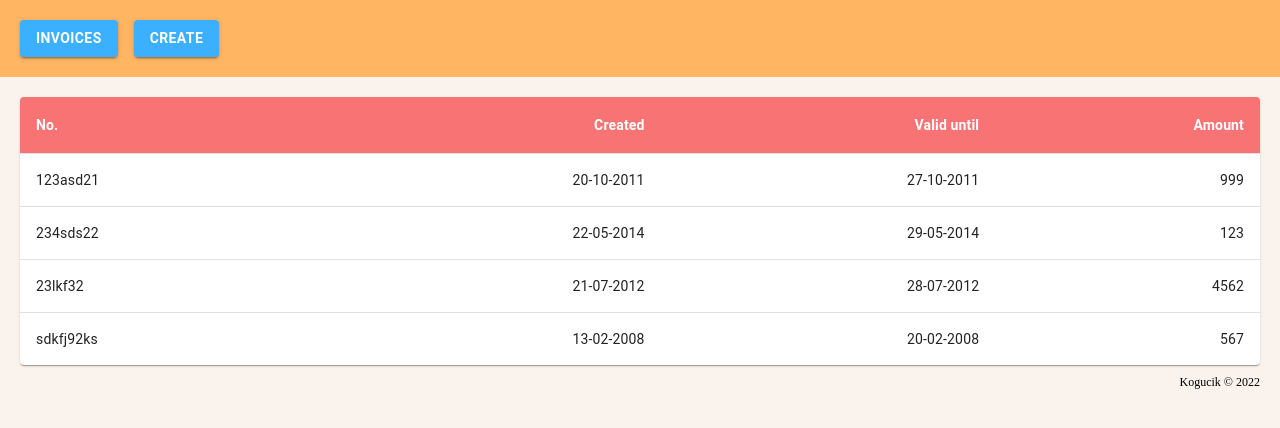
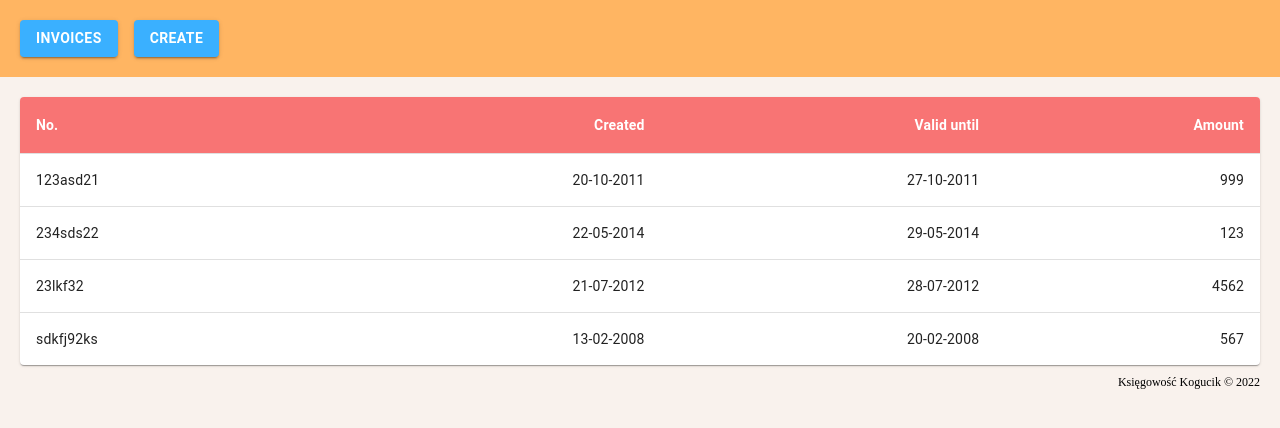
Before and after one commit to AdrianChojnacki/Accounting-Application, a React (Create React App) app: page / in a window 1280 px wide. Shown: the top 428 px of the page. Built offline with nearby package versions, Linux system fonts and the light colour scheme; data requests are answered from the project's data file.

Commit message:
Add prop to render props and TS interface

```diff
--- a/src/components/InvoicesTable/InvoicesTable.tsx
+++ b/src/components/InvoicesTable/InvoicesTable.tsx
@@ -23,6 +23,8 @@ const InvoicesTable = ({ invoices, render }: IInvoicesTableProps) => {
     </TableRow>
   ));
 
+  const year = new Date().getFullYear();
+
   return (
     <>
       <TableContainer component={Paper}>
@@ -38,7 +40,7 @@ const InvoicesTable = ({ invoices, render }: IInvoicesTableProps) => {
           <TableBody>{invoicesList}</TableBody>
         </Table>
       </TableContainer>
-      <p className={InvoicesTableCSS.footer}>{render()}</p>
+      <p className={InvoicesTableCSS.footer}>{render(year)}</p>
     </>
   );
 };
--- a/src/components/InvoicesTable/InvoicesTable.types.ts
+++ b/src/components/InvoicesTable/InvoicesTable.types.ts
@@ -2,3 +2,7 @@ export interface IInvoicesTableProps {
   invoices: Array<any>;
   render: Function;
 }
+
+export interface IInvoicesTableRender {
+  year: string;
+}
--- a/src/pages/Home.tsx
+++ b/src/pages/Home.tsx
@@ -1,6 +1,10 @@
 import { useState, useEffect } from "react";
 import axios from "axios";
-import { withPageWrapper, InvoicesTable } from "../components";
+import {
+  withPageWrapper,
+  InvoicesTable,
+  IInvoicesTableRender,
+} from "../components";
 
 const InvoicesTableWithPageWrapper = withPageWrapper(InvoicesTable);
 
@@ -22,7 +26,7 @@ export default function Home() {
   return (
     <InvoicesTableWithPageWrapper
       invoices={posts}
-      render={() => "Kogucik © 2022"}
+      render={(year: IInvoicesTableRender) => `Księgowość Kogucik © ${year}`}
     />
   );
 }
```
